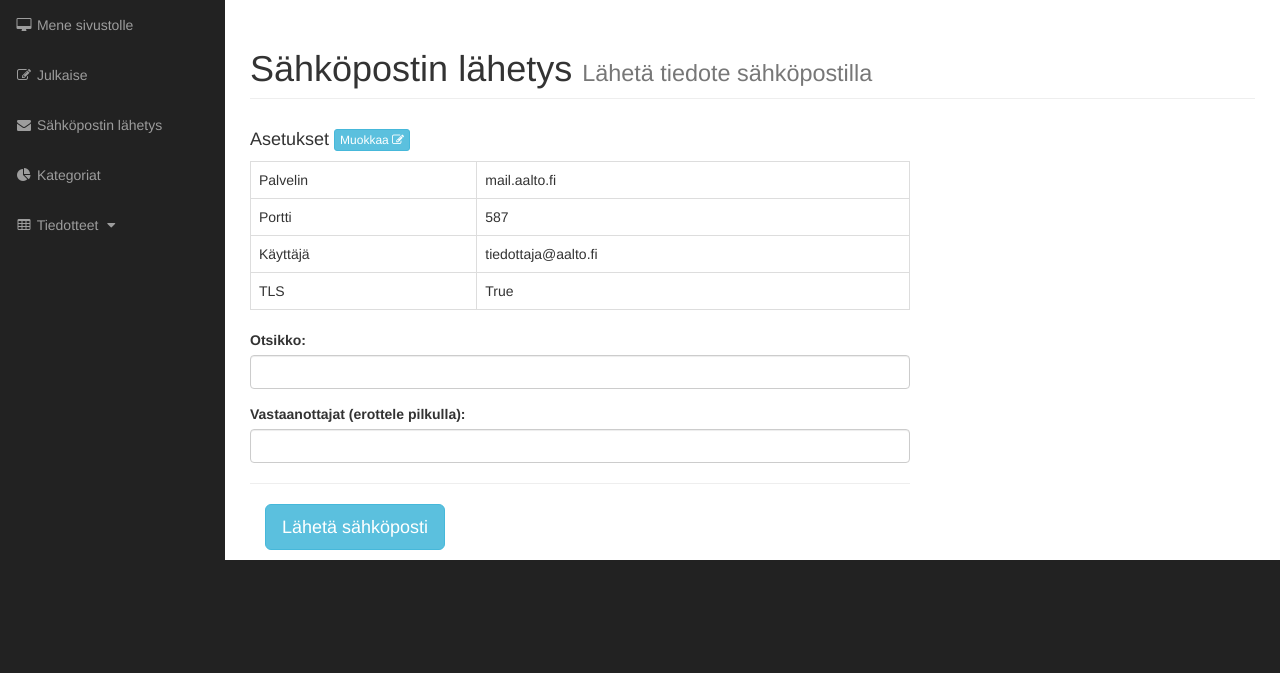
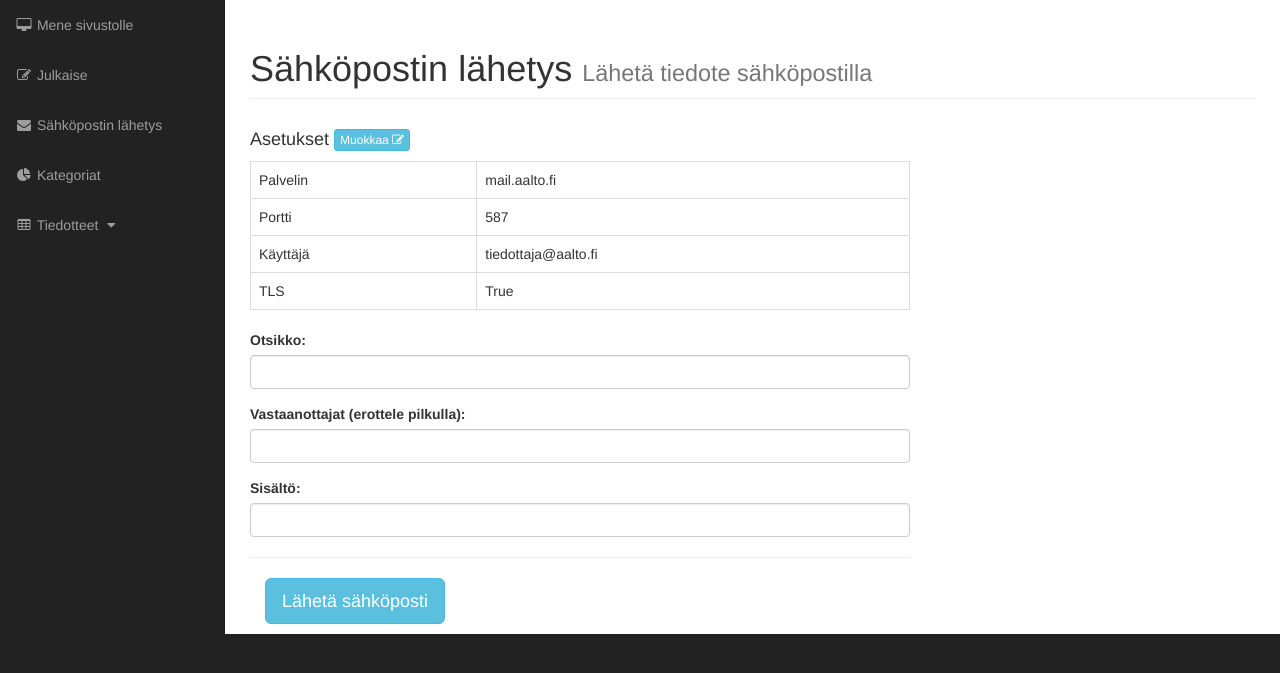
Before and after one commit to Prodeko/prodeko-tiedotteet, a Django app: page /cp/email/ in a window 1280 px wide. Shown: the part 51-724 px from the top of the page. Run offline with Django 3.2, Linux system fonts and the light colour scheme; the visitor is signed in with stand-in values (Sample User, id 1); data comes from the database, SQL or seed files in the repository; some libraries are stand-ins or nearby versions.

Commit message:
send emails in html format

```diff
--- a/info/forms.py
+++ b/info/forms.py
@@ -93,3 +93,4 @@ class MailConfigurationForm(ModelForm):
 class SendEmailForm(Form):
 	subject = CharField(widget=TextInput(attrs={'class': 'form-control'}), label="Otsikko")
 	to = CharField(widget=TextInput(attrs={'class': 'form-control'}), label="Vastaanottajat (erottele pilkulla)")
+	body = CharField(widget=TextInput(attrs={'class': 'form-control'}), label="Sisältö")
--- a/info/templates/control/email.html
+++ b/info/templates/control/email.html
@@ -46,6 +46,10 @@
           <div class="form-group">
             <label for="{{ send_form.to.id_for_label }}">{{ send_form.to.label }}:</label>
             {{ send_form.to }}
+          </div>
+          <div class="form-group">
+            <label for="{{ send_form.body.id_for_label }}">{{ send_form.body.label }}:</label>
+            {{ send_form.body }}
           </div>
           <hr>
           <div class="form-group">
--- a/info/views.py
+++ b/info/views.py
@@ -8,8 +8,9 @@ from django.core.paginator import Paginator, EmptyPage, PageNotAnInteger
 from django.utils import timezone
 from django.contrib.auth.decorators import login_required
 from django.contrib import messages
-from django.core.mail import EmailMessage
+from django.core.mail import EmailMultiAlternatives
 from django.core.mail.backends.smtp import EmailBackend
+
 
 from info.models import *
 from info.forms import *
@@ -187,13 +188,14 @@ def send_email(request):
 				use_tls=config.use_tls,
 				fail_silently=config.fail_silently
 			)
-			email = EmailMessage(
+			email = EmailMultiAlternatives(
 				subject=form.cleaned_data["subject"],
 				body="sisältö",
 				from_email=config.username,
 				to=form.cleaned_data["to"].split(","),
 		        connection=backend
 			)
+			email.attach_alternative(form.cleaned_data["body"], "text/html")
 			email.send()
 			return JsonResponse({
 	            'success' : True,
```
